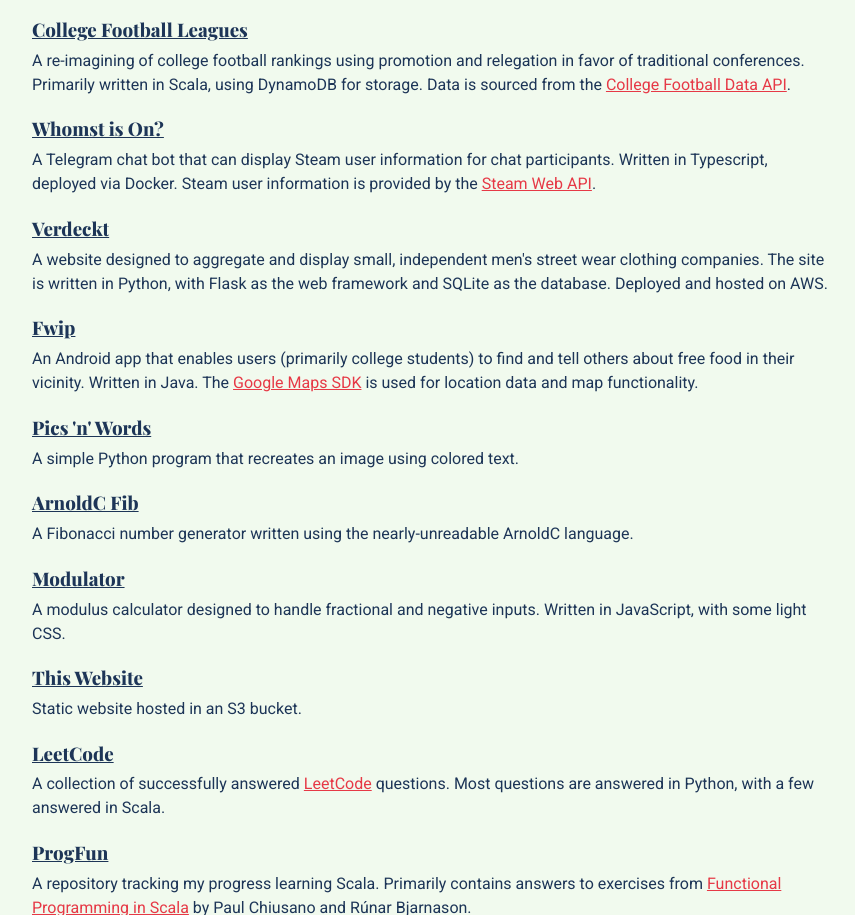
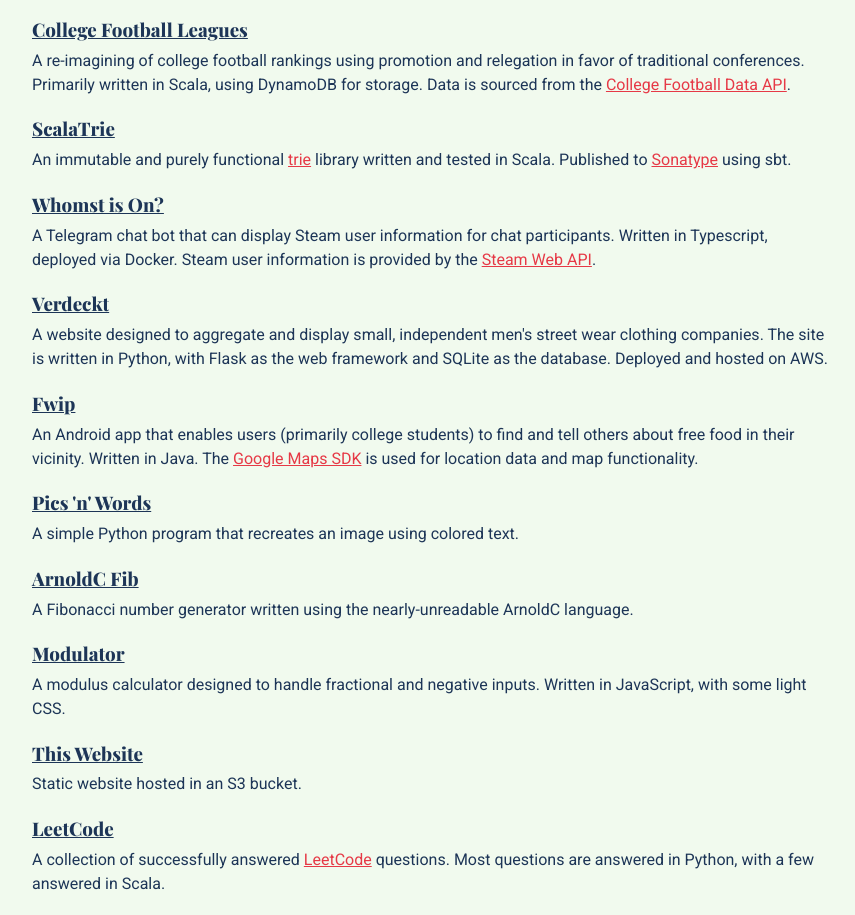
Before and after one commit to mattjp/personal_site, a plain HTML site: page s3_index.html in a window 1280 px wide. Shown: the part 803-1718 px from the top of the page, without its empty margins (208-1063 px from the left). Drawn offline with nearby package versions, Linux system fonts and the light colour scheme.

Commit message:
add scala-trie

```diff
--- a/s3_index.html
+++ b/s3_index.html
@@ -27,6 +27,10 @@
 			<h3><a href="https://github.com/mattjp/cfb-leagues">College Football Leagues</a></h3>
 
 			<p>A re-imagining of college football rankings using promotion and relegation in favor of traditional conferences. Primarily written in Scala, using DynamoDB for storage. Data is sourced from the <a href="https://api.collegefootballdata.com/api/docs/?url=/api-docs.json">College Football Data API</a>.</p>
+
+			<h3><a href="https://github.com/mattjp/scala-trie">ScalaTrie</a></h3>
+
+			<p>An immutable and purely functional <a href="https://en.wikipedia.org/wiki/Trie">trie</a> library written and tested in Scala. Published to <a href="s01.oss.sonatype.org">Sonatype</a> using sbt.</p>
 
 			<h3><a href="https://github.com/mattjp/whomstIsOn">Whomst is On?</a></h3>
 
```
Also changed, not shown: src/dev.html (+4 -0 lines).
